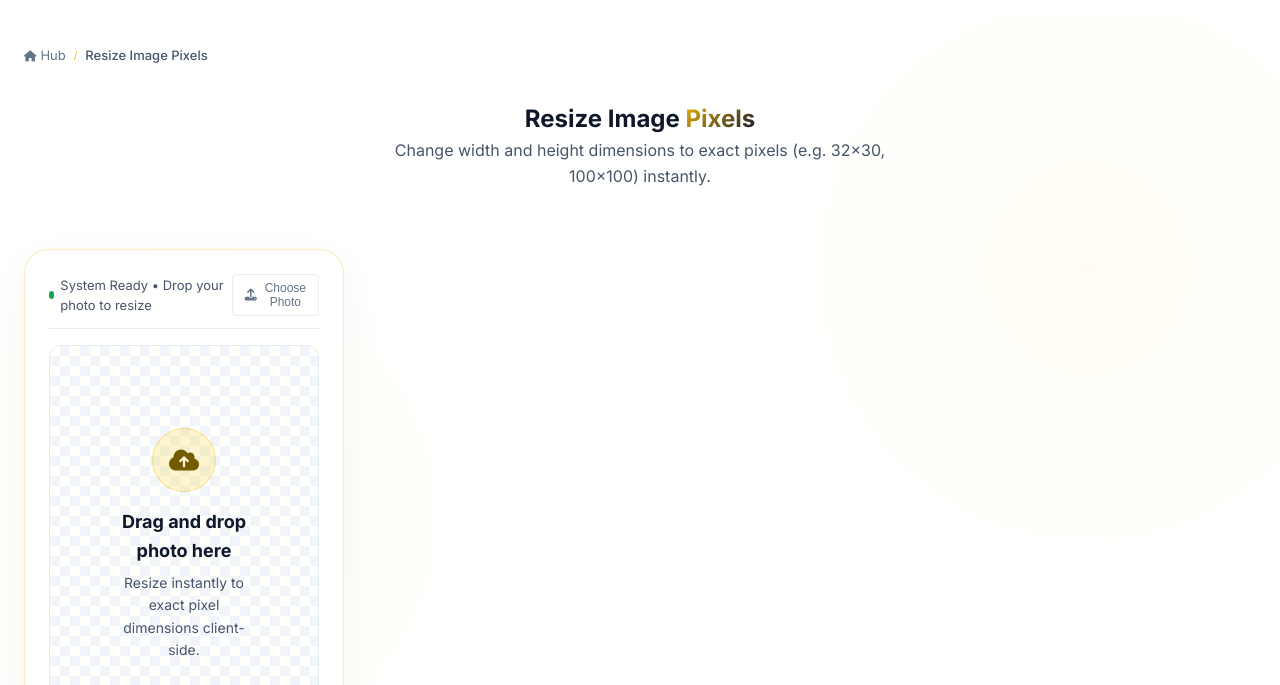
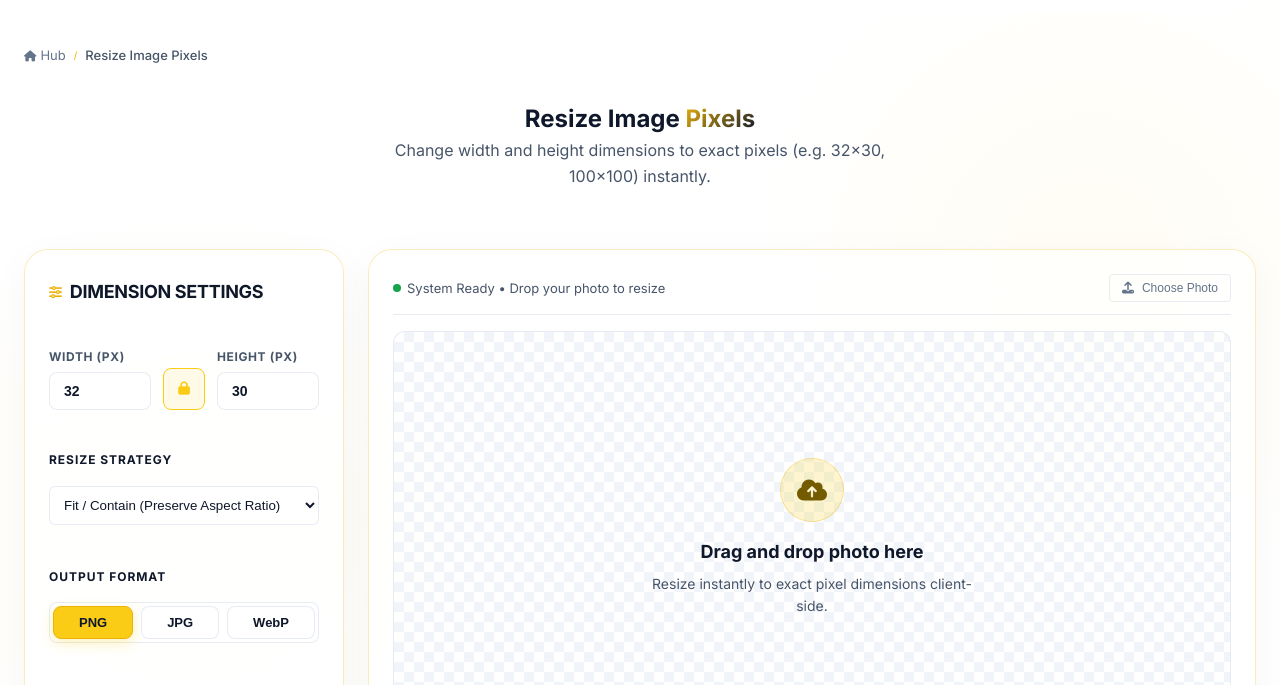
Before and after one commit to itxRishabh/ImgKit, a website: page image-resizer.html in a window 1280 px wide. Shown: the part 115-800 px from the top of the page. Drawn offline with Linux system fonts and the light colour scheme.

Commit message:
fix(image-resizer): remove settings-panel class to prevent display:none rule hiding the controls sidebar

```diff
--- a/image-resizer.html
+++ b/image-resizer.html
@@ -134,7 +134,7 @@
 
                 <div class="solaris-workspace">
                     <!-- Left Sidebar Controls -->
-                    <div class="settings-panel solaris-controls-panel">
+                    <div class="solaris-controls-panel">
                         <h3 class="settings-title">
                             <i class="fas fa-sliders"></i>
                             Dimension Settings
```
